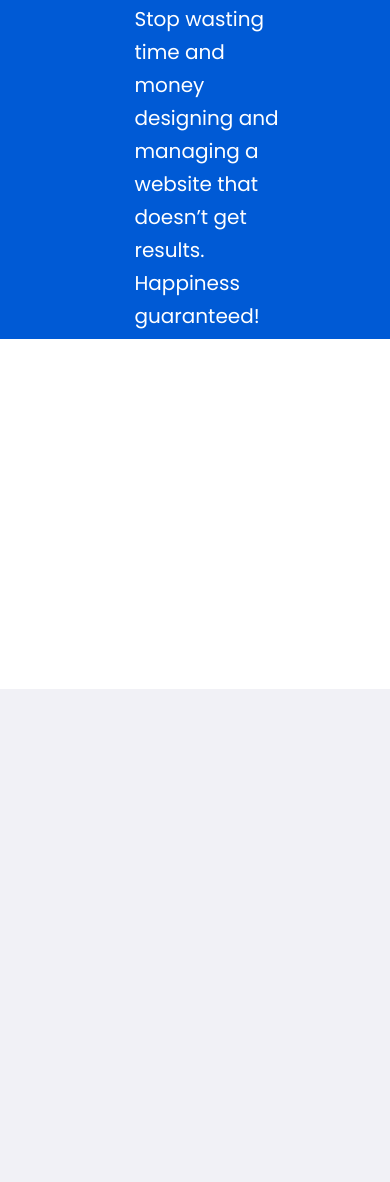
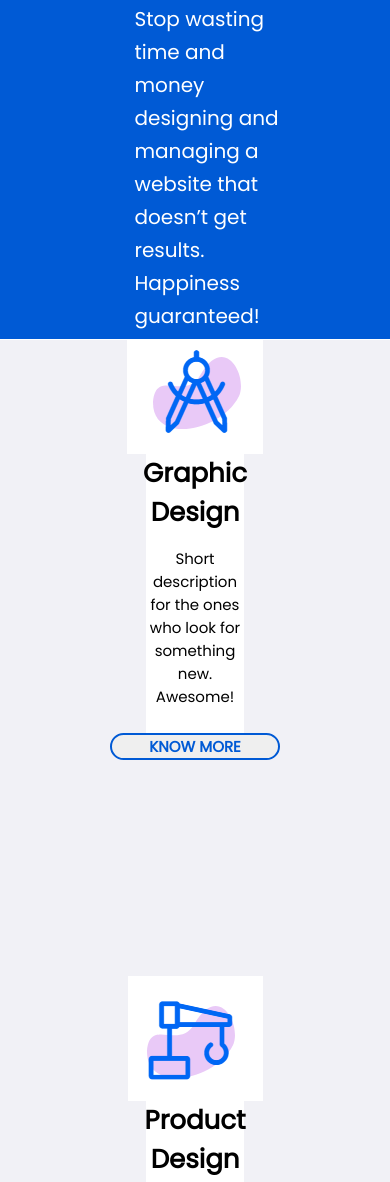
Before and after one commit to Jodelrey/agency, a plain HTML site: page index.html in a window 390 px wide. Shown: the part 625-1807 px from the top of the page. Drawn offline with nearby package versions, Linux system fonts and the light colour scheme.

Commit message:
modificado responsive

```diff
--- a/style.css
+++ b/style.css
@@ -282,7 +282,11 @@ img.logo-about{
         flex-direction: column;
         align-items: center;
         justify-content: space-between;
-        margin-bottom: 350px;
+        margin-bottom: 0.5px;
+
+   }
+   .dsgn{
+       margin-top: 15px;
    }
     .about-right{
         margin-top: 100px;
```
